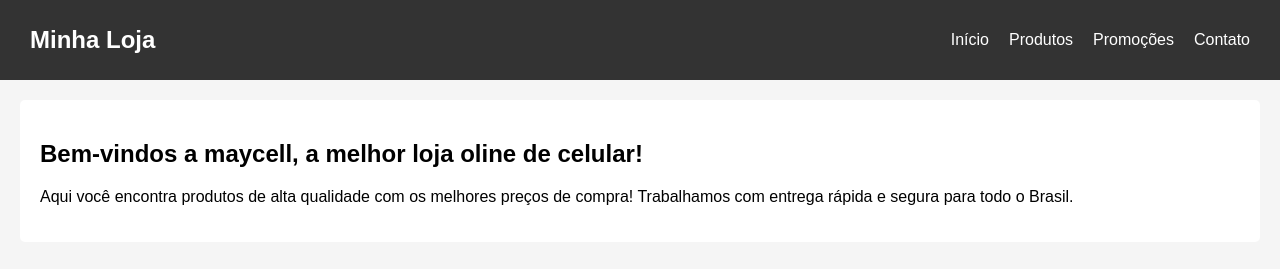
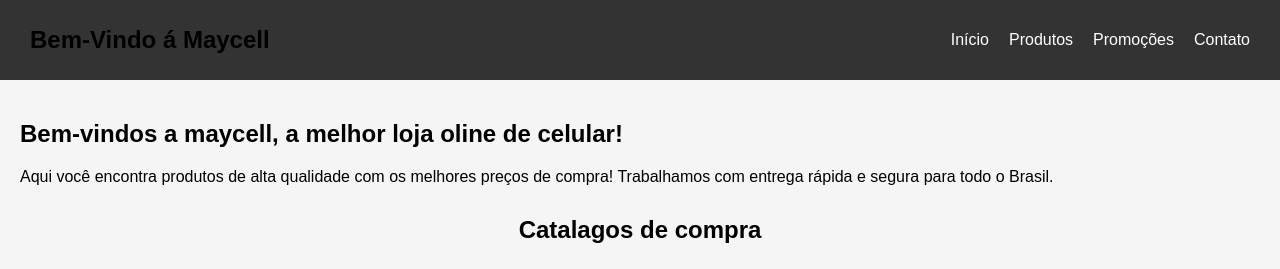
Before and after one commit to soldado6/se-liga, a plain HTML site: page index.html in a window 1280 px wide. Shown: the top 269 px of the page. Drawn offline with Linux system fonts and the light colour scheme.

Commit message:
Add files via upload

```diff
--- a/index.html
+++ b/index.html
@@ -10,7 +10,7 @@
 
     <!-- Cabeçalho -->
     <header>
-        <div class="logo">Minha Loja</div>
+        <div class="logo">Bem-Vindo á Maycell</div>
         <nav>
             <ul>
                 <li><a href="#">Início</a></li>
@@ -23,7 +23,7 @@
 
     <!-- Corpo do site -->
     <main>
-        <section class="descricao">
+        <section class="O melhor do brasil">
             <h1>Bem-vindos a maycell, a melhor loja oline de celular!</h1>
             <p>
                 Aqui você encontra produtos de alta qualidade com os melhores preços de compra!
@@ -47,7 +47,9 @@
                 <p>Samsung Galaxy S24 Ultra 5g 256gb/12gb Ram 6.8 Titânio C/ N Cor Preto Titânio
 R$ 4.799,00
 .</p>
-                <button onclick="comprar()">Comprar</button>
+                <button onclick="comprar('Samsung S24 Ultra', 'https://exemplo.com/s24ultra')">
+    Comprar
+</button>
             </div>
 
             <div class="card">
--- a/style.css
+++ b/style.css
@@ -7,7 +7,7 @@ body {
 /* Cabeçalho */
 header {
     background: #333;
-    color: white;
+    color: black;
     display: flex;
     justify-content: space-between;
     padding: 15px 30px;
```
